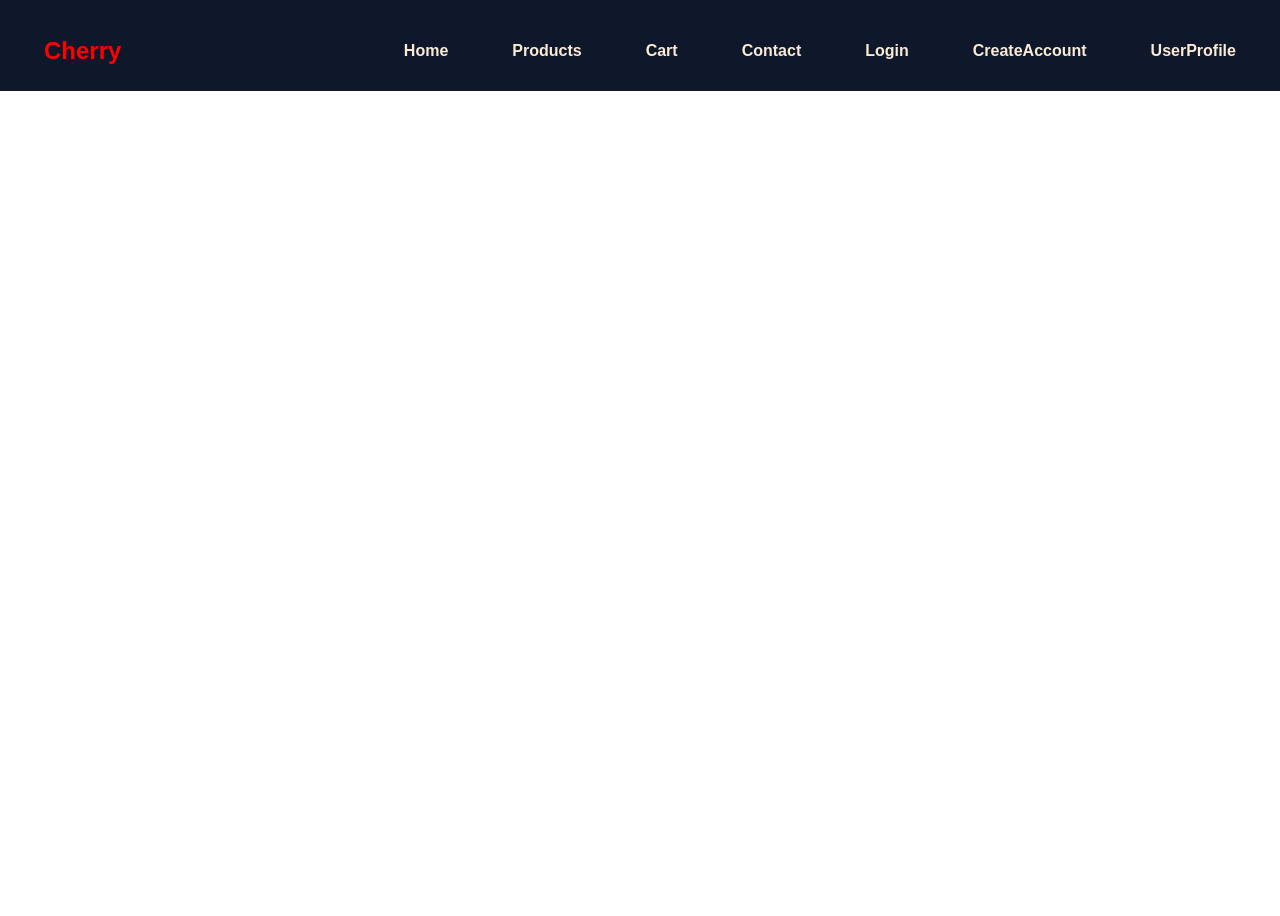
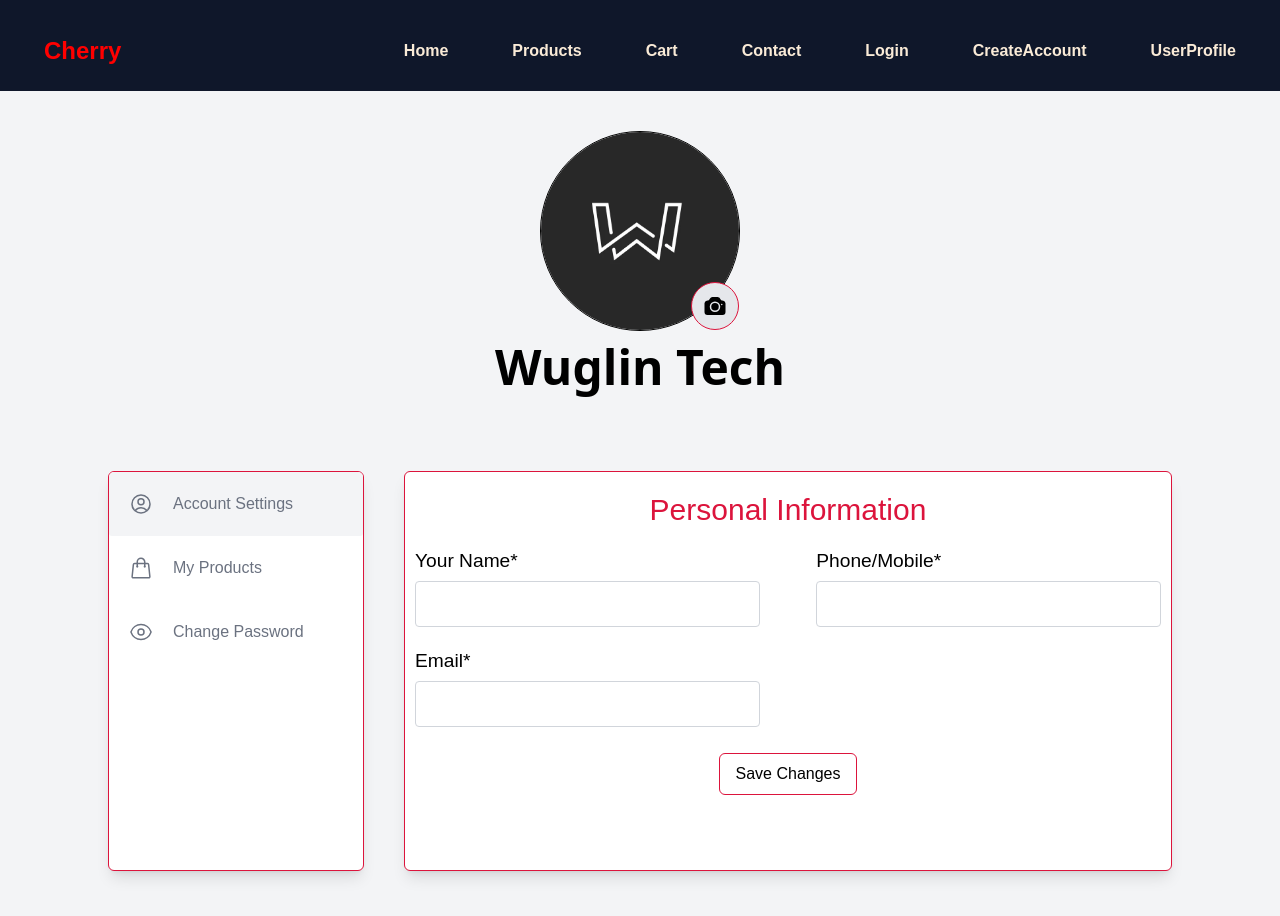
Before and after one commit to mphatsoadamson/Cherry, a React (Create React App) app: page /UserProfile/accountsettings in a window 1280 px wide. Shown: the top 916 px of the page. Before the commit the page ends 800 px from the top, so only its background shows below. Built offline with nearby package versions, Linux system fonts and the light colour scheme.

Commit message:
"Account Settings"

```diff
--- a/src/App.js
+++ b/src/App.js
@@ -26,7 +26,7 @@ function App() {
           <Route path='Login' element={<Login/>}/>
           <Route path='Contact' element={<Contact/>}/>
           <Route path='CreateAccount' element={<CreateAccount/>}/>
-          <Route path='UserProfile' element={<UserProfile/>}/>
+          <Route path='UserProfile/:activepage' element={<UserProfile/>}/>
         </Routes>
 
     </div>
--- a/src/components/Header/Header.jsx
+++ b/src/components/Header/Header.jsx
@@ -13,7 +13,7 @@ export default function Header(){
                 <li><NavLink to="Contact" className='links'>Contact</NavLink></li>
                 <li><NavLink to="Login" className='links'>Login</NavLink></li>
                 <li><NavLink to="CreateAccount" className='links'>CreateAccount</NavLink></li>
-                <li><NavLink to="UserProfile" className='links'>UserProfile</NavLink></li>
+                <li><NavLink to="UserProfile/accountsettings" className='links'>UserProfile</NavLink></li>
 
             </ul>
         </div>
--- /dev/null
+++ b/src/pages/UserProfile/AccountSettings.js
@@ -0,0 +1,32 @@
+import React from 'react'
+
+const AccountSettings = () => {
+  return (
+    <div className= 'flex flex-col items-center w-full'>
+      <h1 className = 'text-crimson text-[30px] font-[350] py-[5px] px-[10px] mt-2.5'>Personal Information</h1>
+
+        <div className = 'form flex flex-row flex-wrap justify-between w-full'>
+          <div className = 'flex flex-col w-[45%] m-[10px]'>
+            <label htmlFor='name' className='text-[1.2rem] font-light mb-[5px]'>Your Name<span>*</span></label>
+            <input type = 'text' name = 'name' id= 'name' className='py-2.5 px-5 focus:border-crimson border border-gray-300 rounded outline-none'/>
+          </div>
+
+          <div className = 'flex flex-col w-[45%] m-[10px]'>
+            <label htmlFor='phone' className='text-[1.2rem] font-light mb-[5px]'>Phone/Mobile<span>*</span></label>
+            <input type = 'text' name = 'phone' id= 'phone' className='py-2.5 px-5 focus:border-crimson border border-gray-300 rounded outline-none'/>
+          </div>
+
+          <div className ='flex flex-col w-[45%] m-[10px]'>
+            <label htmlFor='name' className='text-[1.2rem] font-light mb-[5px]'>Email<span>*</span></label>
+            <input type = 'email' name = 'email' id= 'email'className='py-2.5 px-5 focus:border-crimson border border-gray-300 rounded outline-none'/>
+          </div>
+
+
+         </div>
+
+         <button className="bg-transparent border border-crimson py-2 px-4 rounded-md text-base font-normal m-4 cursor-pointer transition-transform duration-600 ease-in-out hover:bg-crimson hover:text-white hover:scale-110">Save Changes</button>
+    </div>
+  )
+}
+
+export default AccountSettings
--- /dev/null
+++ b/src/pages/UserProfile/Changepassword.js
@@ -0,0 +1,11 @@
+import React from 'react'
+
+const Changepassword = () => {
+
+  return (
+        <div>Change Password
+          </div>
+  )
+}
+
+export default Changepassword
--- /dev/null
+++ b/src/pages/UserProfile/MyProducts.js
@@ -0,0 +1,12 @@
+import React, {useState} from 'react'
+
+const MyProducts = () => {
+
+    return (
+      <div>Your Products
+
+        </div>
+  )
+}
+
+export default MyProducts
--- a/src/pages/UserProfile/UserProfile.jsx
+++ b/src/pages/UserProfile/UserProfile.jsx
@@ -1,6 +1,9 @@
 import React from 'react'
 import { useParams } from 'react-router-dom'
-
+import UserSidebar from './UserSidebar'
+import AccountSettings from './AccountSettings'
+import Changepassword from './Changepassword'
+import MyProducts from './MyProducts'
 import img from "./wuglin.jpg"
 
 const UserProfile = () => {
@@ -14,6 +17,14 @@ const UserProfile = () => {
                     <div className='flex flex-row'>
                     <div className='relative rounded-full border border-black' style={{width: '200px', height: '200px'}}>
                             <img className='rounded-full w-full h-full object-cover' src={img}/>
+                            <div className='absolute bottom-0 right-0'>
+                                        <label htmlFor='photo' className='flex items-center justify-center w-12 h-12 flex px-2 py-2 rounded-full bg-gray-200 border border-crimson-300'><svg xmlns="http://www.w3.org/2000/svg" viewBox="0 0 24 24" fill="currentColor" className="w-6 h-6">
+                                                <path d="M12 9a3.75 3.75 0 1 0 0 7.5A3.75 3.75 0 0 0 12 9Z" />
+                                                <path fillRule="evenodd" d="M9.344 3.071a49.52 49.52 0 0 1 5.312 0c.967.052 1.83.585 2.332 1.39l.821 1.317c.24.383.645.643 1.11.71.386.054.77.113 1.152.177 1.432.239 2.429 1.493 2.429 2.909V18a3 3 0 0 1-3 3h-15a3 3 0 0 1-3-3V9.574c0-1.416.997-2.67 2.429-2.909.382-.064.766-.123 1.151-.178a1.56 1.56 0 0 0 1.11-.71l.822-1.315a2.942 2.942 0 0 1 2.332-1.39ZM6.75 12.75a5.25 5.25 0 1 1 10.5 0 5.25 5.25 0 0 1-10.5 0Zm12-1.5a.75.75 0 1 0 0-1.5.75.75 0 0 0 0 1.5Z" clipRule="evenodd" />
+                                                </svg>
+                                        </label>
+                                        <input type='file' id='photo' className='hidden'/>
+                                    </div>
                     </div>
 
 
@@ -34,10 +45,12 @@ const UserProfile = () => {
 
             <div className = 'flex justify-center w-full mt-10 mb-40 gap-10'>
                 <div className = 'w-1/5 border border-crimson-300 min-h-[50vh] bg-white shadow-lg rounded-md overflow-hidden '>
-
+                    <UserSidebar activepage = {activepage} />
                 </div>
                 <div className = 'w-3/5 border border-crimson-300 min-h-[50vh] bg-white shadow-lg rounded-md overflow-hidden'>
-
+                    {activepage === 'accountsettings' && <AccountSettings/>}
+                    {activepage === 'changepassword' && <Changepassword/>}
+                    {activepage === 'yourproducts' && <MyProducts/>}
                 </div>
             </div>
 
--- /dev/null
+++ b/src/pages/UserProfile/UserSidebar.js
@@ -0,0 +1,84 @@
+import React from 'react'
+import { Link } from 'react-router-dom'
+
+
+const UserSidebar = ({activepage}) => {
+  return (
+    <div className = 'w-full h-full flex flex-col'>
+        {
+          activepage === 'accountsettings' ?
+
+          <div className = 'flex items-center gap-5 p-5 bg-gray-100 rounded-3px cursor-pointer text-gray-500'>
+            <svg xmlns="http://www.w3.org/2000/svg" fill="none" viewBox="0 0 24 24" strokeWidth={1.5} stroke="currentColor" className="w-6 h-6">
+             <path strokeLinecap="round" strokeLinejoin="round" d="M17.982 18.725A7.488 7.488 0 0 0 12 15.75a7.488 7.488 0 0 0-5.982 2.975m11.963 0a9 9 0 1 0-11.963 0m11.963 0A8.966 8.966 0 0 1 12 21a8.966 8.966 0 0 1-5.982-2.275M15 9.75a3 3 0 1 1-6 0 3 3 0 0 1 6 0Z" />
+            </svg>
+            <span>Account Settings</span>
+          </div>
+
+           :
+          <Link to = '/UserProfile/accountsettings' className='stylenone'>
+          <div className = 'flex items-center gap-5 p-5 hover:bg-gray-100 rounded-3px cursor-pointer text-gray-500'>
+             <svg xmlns="http://www.w3.org/2000/svg" fill="none" viewBox="0 0 24 24" strokeWidth={1.5} stroke="currentColor" className="w-6 h-6">
+              <path strokeLinecap="round" strokeLinejoin="round" d="M17.982 18.725A7.488 7.488 0 0 0 12 15.75a7.488 7.488 0 0 0-5.982 2.975m11.963 0a9 9 0 1 0-11.963 0m11.963 0A8.966 8.966 0 0 1 12 21a8.966 8.966 0 0 1-5.982-2.275M15 9.75a3 3 0 1 1-6 0 3 3 0 0 1 6 0Z" />
+             </svg>
+              <span>Account Settings</span>
+          </div>
+          </Link>
+        }
+
+        {
+          activepage === 'yourproducts' ?
+
+          <div className = 'flex items-center gap-5 p-5 bg-gray-100 rounded-3px cursor-pointer text-gray-500'>
+            <svg xmlns="http://www.w3.org/2000/svg" fill="none" viewBox="0 0 24 24" strokeWidth={1.5} stroke="currentColor" className="w-6 h-6">
+              <path strokeLinecap="round" strokeLinejoin="round" d="M15.75 10.5V6a3.75 3.75 0 1 0-7.5 0v4.5m11.356-1.993 1.263 12c.07.665-.45 1.243-1.119 1.243H4.25a1.125 1.125 0 0 1-1.12-1.243l1.264-12A1.125 1.125 0 0 1 5.513 7.5h12.974c.576 0 1.059.435 1.119 1.007ZM8.625 10.5a.375.375 0 1 1-.75 0 .375.375 0 0 1 .75 0Zm7.5 0a.375.375 0 1 1-.75 0 .375.375 0 0 1 .75 0Z" />
+            </svg>
+
+
+            <span>My Products</span>
+          </div>
+
+           :
+           <Link to = '/UserProfile/yourproducts' className='stylenone'>
+          <div className = 'flex items-center gap-5 p-5 hover:bg-gray-100 rounded-3px cursor-pointer text-gray-500'>
+             <svg xmlns="http://www.w3.org/2000/svg" fill="none" viewBox="0 0 24 24" strokeWidth={1.5} stroke="currentColor" className="w-6 h-6">
+              <path strokeLinecap="round" strokeLinejoin="round" d="M15.75 10.5V6a3.75 3.75 0 1 0-7.5 0v4.5m11.356-1.993 1.263 12c.07.665-.45 1.243-1.119 1.243H4.25a1.125 1.125 0 0 1-1.12-1.243l1.264-12A1.125 1.125 0 0 1 5.513 7.5h12.974c.576 0 1.059.435 1.119 1.007ZM8.625 10.5a.375.375 0 1 1-.75 0 .375.375 0 0 1 .75 0Zm7.5 0a.375.375 0 1 1-.75 0 .375.375 0 0 1 .75 0Z" />
+             </svg>
+
+             <span>My Products</span>
+          </div>
+           </Link>
+        }
+
+        {
+          activepage === 'changepassword' ?
+
+          <div className = 'flex items-center gap-5 p-5 bg-gray-100 rounded-3px cursor-pointer text-gray-500'>
+            <svg xmlns="http://www.w3.org/2000/svg" fill="none" viewBox="0 0 24 24" strokeWidth={1.5} stroke="currentColor" className="w-6 h-6">
+              <path strokeLinecap="round" strokeLinejoin="round" d="M2.036 12.322a1.012 1.012 0 0 1 0-.639C3.423 7.51 7.36 4.5 12 4.5c4.638 0 8.573 3.007 9.963 7.178.07.207.07.431 0 .639C20.577 16.49 16.64 19.5 12 19.5c-4.638 0-8.573-3.007-9.963-7.178Z" />
+              <path strokeLinecap="round" strokeLinejoin="round" d="M15 12a3 3 0 1 1-6 0 3 3 0 0 1 6 0Z" />
+            </svg>
+
+
+
+            <span>Change Password</span>
+          </div>
+
+           :
+           <Link to = '/UserProfile/changepassword' className='stylenone'>
+          <div className = 'flex items-center gap-5 p-5 hover:bg-gray-100 rounded-3px cursor-pointer text-gray-500'>
+          <svg xmlns="http://www.w3.org/2000/svg" fill="none" viewBox="0 0 24 24" strokeWidth={1.5} stroke="currentColor" className="w-6 h-6">
+            <path strokeLinecap="round" strokeLinejoin="round" d="M2.036 12.322a1.012 1.012 0 0 1 0-.639C3.423 7.51 7.36 4.5 12 4.5c4.638 0 8.573 3.007 9.963 7.178.07.207.07.431 0 .639C20.577 16.49 16.64 19.5 12 19.5c-4.638 0-8.573-3.007-9.963-7.178Z" />
+            <path strokeLinecap="round" strokeLinejoin="round" d="M15 12a3 3 0 1 1-6 0 3 3 0 0 1 6 0Z" />
+          </svg>
+
+
+             <span>Change Password</span>
+          </div>
+           </Link>
+        }
+    </div>
+  )
+}
+
+export default UserSidebar
--- a/tailwind.config.js
+++ b/tailwind.config.js
@@ -2,7 +2,29 @@
 module.exports = {
   content: ["./src/**/*.{js,jsx,ts,tsx}",],
   theme: {
-    extend: {},
+    extend: {
+      fontWeight:{
+        '350': '350',
+      },
+      borderRadius:{
+        '3px':'3px',
+      },
+      colors: {
+        crimson: '#DC143C',
+        firebrick: '#B22222',
+        tomato: '#FF6347',
+        indianred: '#CD5C5C',
+        lightcoral: '#F08080',
+        salmon: '#FA8072',
+        'crimson-300': '#DC143C',
+      },
+      height: {
+        '0.25':'0.5px',
+      },
+      width: {
+        '9/10': '90%',
+      },
+    },
   },
   plugins: [],
 }
```
